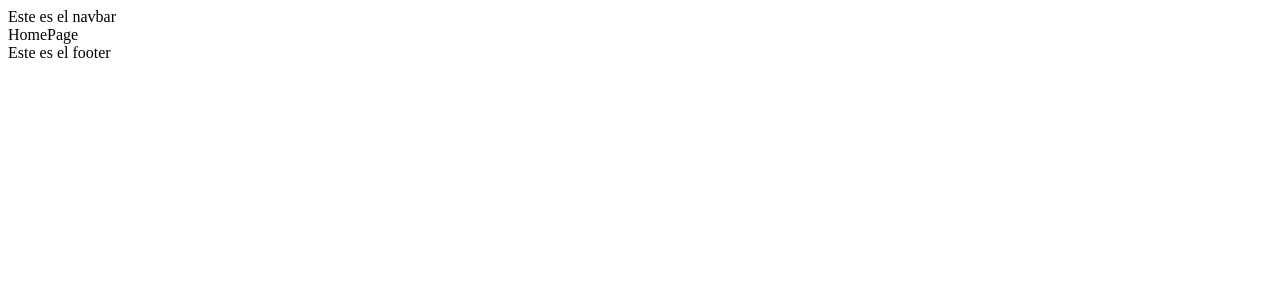
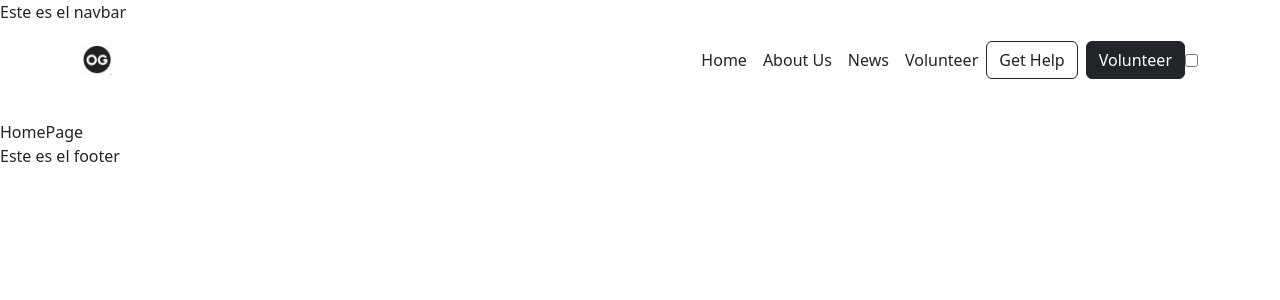
Before and after one commit to inkua/maqueta-ong, a Next.js app: page / in a window 1280 px wide. Shown: the top 300 px of the page. Built offline with nearby package versions, Linux system fonts and the light colour scheme.

Commit message:
update dependencies

```diff
--- a/package.json
+++ b/package.json
@@ -4,6 +4,7 @@
   "version": "0.1.0",
   "private": true,
   "dependencies": {
+    "bootstrap": "^5.2.3",
     "next": "^13.3.0",
     "react": "^18.2.0",
     "react-dom": "^18.2.0"
--- a/src/components/Header/Header.jsx
+++ b/src/components/Header/Header.jsx
@@ -1,6 +1,9 @@
-import "bootstrap/dist/css/bootstrap.css";
-import logo from "../assets/logo.png";
-
+import Image from "next/image";
+import logo from "assets/logo.png";
+/**
+ * @todo style component Image
+ * @see https://dev.to/david4473/working-with-images-in-next-js-48d6
+ */
 function Header() {
   return (
     <header className="container-fluid">
@@ -13,7 +16,7 @@ function Header() {
             href="#top"
             className="d-flex align-items-center mb-3 mb-md-0 me-md-auto link-body-emphasis"
           >
-            <img src={logo} alt="" width={30} height={30} className="bi me-2" />
+            <Image src={logo} alt="" width={30} height={30} className="bi me-2" />
           </a>
 
           <ul className="nav nav-pills">
--- a/src/pages/_app.tsx
+++ b/src/pages/_app.tsx
@@ -1,13 +1,16 @@
-import type { AppProps } from 'next/app'
-import Head from 'next/head'
-import Layout from 'components/Layout/Layout'
+import type { AppProps } from 'next/app';
+import Head from 'next/head';
+import Layout from 'components/Layout/Layout';
+import Header from 'components/Header/Header';
+import "bootstrap/dist/css/bootstrap.css";
 
 export default function MyApp({ Component, pageProps }: AppProps) {
   return (
     <Layout>
-      <Head>
-        <title>Maqueta ONG</title>
-      </Head>
+    <Head>
+      <title>Maqueta ONG</title>
+    </Head>
+      <Header></Header>
       <Component {...pageProps} />
     </Layout>
   )
```
Also changed, not shown: 1 other file (tests, documents, lock files or other folders).
